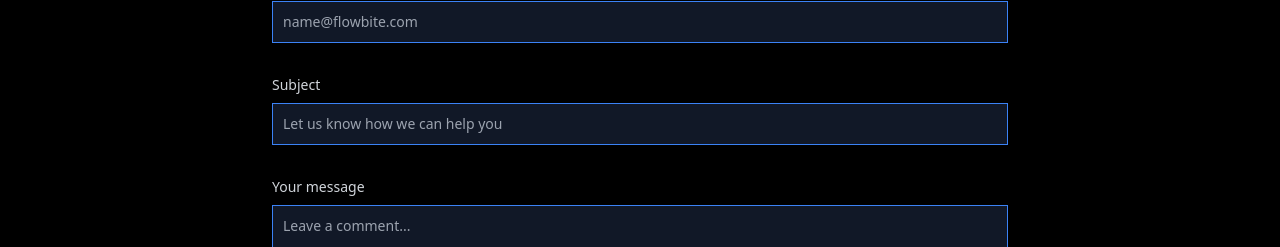
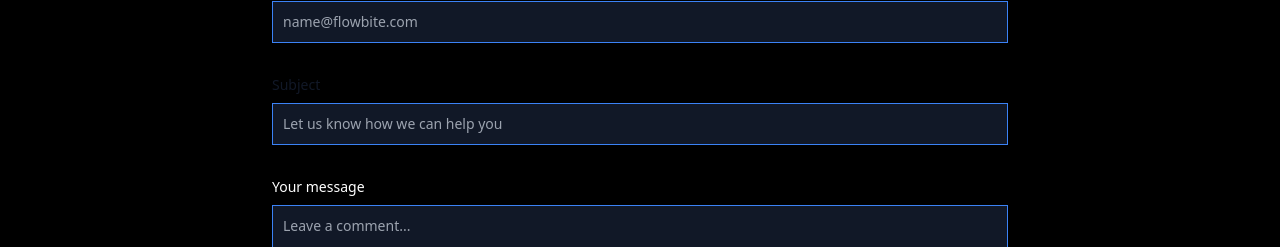
Before and after one commit to D3vss/portfolio-react.js, a React (Create React App) app: page /contact in a window 1280 px wide. Shown: the part 385-632 px from the top of the page. Built offline with nearby package versions, Linux system fonts and the light colour scheme.

Commit message:
contact page done

```diff
--- a/package.json
+++ b/package.json
@@ -3,6 +3,7 @@
   "version": "0.1.0",
   "private": true,
   "dependencies": {
+    "@emailjs/browser": "^3.9.1",
     "@testing-library/jest-dom": "^5.16.5",
     "@testing-library/react": "^13.4.0",
     "@testing-library/user-event": "^13.5.0",
--- a/src/components/Button/Button.jsx
+++ b/src/components/Button/Button.jsx
@@ -1,8 +1,9 @@
 import React from "react";
 
-function Button({ label, variant, onClick, onSubmit, type, icon }) {
+function Button({ label, variant, onClick, onSubmit, type, icon, value }) {
   return (
     <button
+      value={value}
       type={type}
       className={
         variant == "filled"
--- a/src/pages/ContactPage/ContactPage.jsx
+++ b/src/pages/ContactPage/ContactPage.jsx
@@ -1,6 +1,7 @@
 import React from "react";
 
 import { Layout, Button } from "../../components";
+import emailjs, { init } from "@emailjs/browser";
 
 function ContactPage(props) {
   return (
@@ -14,7 +15,11 @@ function ContactPage(props) {
             I'll always be happy to hear from you. Got anything in mind? type it
             below and reach out!
           </p>
-          <form action="#" className="space-y-8">
+          <form
+            action="mailto:mohamed_oudoun@um5.ac.ma"
+            method="POST"
+            className="space-y-8"
+          >
             <div>
               <label
                 for="email"
@@ -25,7 +30,7 @@ function ContactPage(props) {
               <input
                 type="email"
                 id="email"
-                className="bg-gray-900 border border-blue-500 text-gray-900 text-sm focus:ring-primary-500 focus:border-primary-500 block w-full p-2.5"
+                className="bg-gray-900 border border-blue-500 text-white text-sm focus:ring-primary-500 focus:border-primary-500 block w-full p-2.5"
                 placeholder="name@flowbite.com"
                 required
               />
@@ -33,14 +38,14 @@ function ContactPage(props) {
             <div>
               <label
                 for="subject"
-                className="block mb-2 text-sm font-medium text-gray-300"
+                className="block mb-2 text-sm font-medium text-gray-900 dark:text-gray-300"
               >
                 Subject
               </label>
               <input
                 type="text"
                 id="subject"
-                className="bg-gray-900 border border-blue-500 text-gray-900 text-sm focus:ring-primary-500 focus:border-primary-500 block w-full p-2.5"
+                className="bg-gray-900 border border-blue-500 text-white text-sm focus:ring-primary-500 focus:border-primary-500 block w-full p-2.5"
                 placeholder="Let us know how we can help you"
                 required
               />
@@ -48,14 +53,14 @@ function ContactPage(props) {
             <div className="sm:col-span-2">
               <label
                 for="message"
-                className="block mb-2 text-sm font-medium text-gray-300"
+                className="block mb-2 text-sm font-medium text-white"
               >
                 Your message
               </label>
               <textarea
                 id="message"
                 rows="6"
-                className="bg-gray-900 border border-blue-500 text-gray-900 text-sm focus:ring-primary-500 focus:border-primary-500 block w-full p-2.5"
+                className="bg-gray-900 border border-blue-500 text-white text-sm focus:ring-primary-500 focus:border-primary-500 block w-full p-2.5"
                 placeholder="Leave a comment..."
               ></textarea>
             </div>
```
Also changed, not shown: 1 other file (tests, documents, lock files or other folders).
